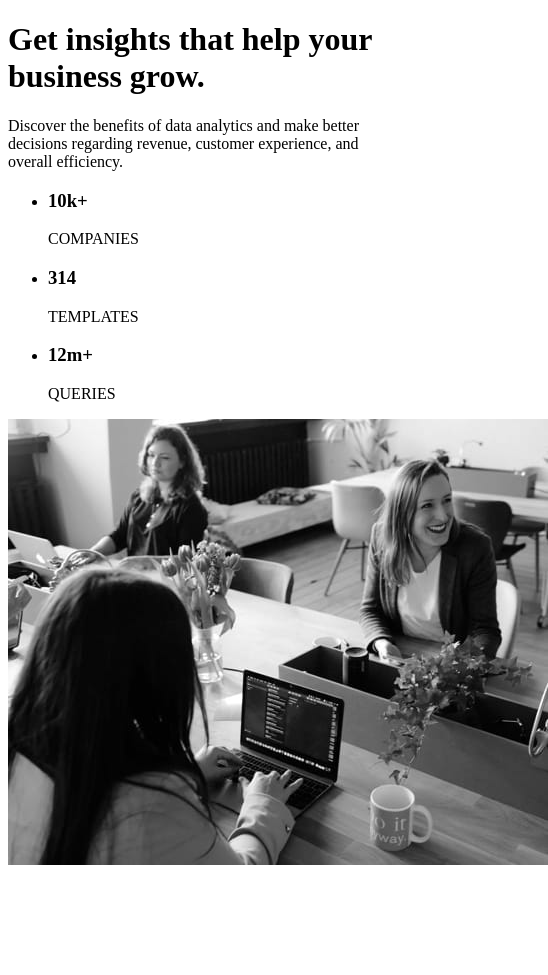
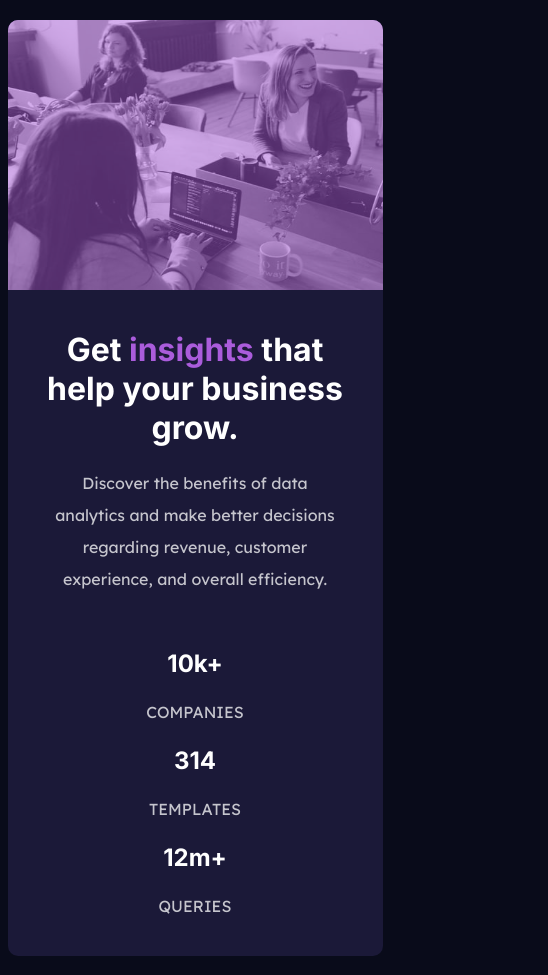
Before and after one commit to AzizaAlhausawi/Responsive-page-using-Html-CSS, a plain HTML site: page index.html in a window 390 px wide. Shown: the whole page, 548 px wide, since content can reach past the window. Before the commit the page ends 877 px from the top, so only its background shows below. Drawn offline with Linux system fonts and the light colour scheme.

Commit message:
add project

```diff
--- /dev/null
+++ b/css/styles.css
@@ -0,0 +1,155 @@
+body{
+  background-color: hsl(233, 47%, 7%);
+  margin:11% auto;
+  text-align: center;
+  width: 1440px;
+}
+
+h1{
+  color: hsl(0, 0%, 100%);
+  font-family: inter;
+  font-weight: 700;
+  font-size: 2.8rem;
+  margin-top: 0;
+  width: 75%;
+}
+
+h1 span{
+  color: hsl(277, 64%, 61%);
+}
+
+p{
+  color: hsla(0, 0%, 100%, 0.75);
+  font-family: Lexend Deca;
+  font-weight: 400;
+  line-height: 2;
+  width: 60%;
+}
+
+ul{
+  padding: 0;
+}
+
+ul li{
+  color: hsla(0, 0%, 100%, 0.75);
+  text-decoration: none;
+  display: inline-block;
+  margin: 40px 40px 40px 0;
+  font-family: Lexend Deca;
+}
+
+ul li h3{
+  color: hsl(0, 0%, 100%);
+  font-family: inter;
+  font-size: 1.50rem;
+}
+
+img{
+  border-top-right-radius: 10px;
+  border-bottom-right-radius: 10px;
+  width: 100%;
+  height: 500px;
+  opacity: 50%;
+}
+
+.container{
+  background-color: hsl(244, 38%, 16%);
+  border-radius: 10px;
+  text-align: left;
+}
+
+.image{
+  background-color: hsl(277, 64%, 61%);
+  float: right;
+  border-top-right-radius: 10px;
+  border-bottom-right-radius: 10px;
+  width: 50%;
+  height: 500px;
+}
+
+.texts{
+width: 50%;
+padding: 56px 0 1px 100px;
+}
+
+@media only screen and (max-width: 700px){
+
+  body{
+    background-color: hsl(233, 47%, 7%);
+    margin:5% auto;
+    text-align: center;
+    width:375px;
+  }
+
+  h1{
+    color: hsl(0, 0%, 100%);
+    font-family: inter;
+    font-weight: 700;
+    font-size: 2rem;
+    margin: 40px auto 20px;
+    width: 80%;
+  }
+
+  h1 span{
+    color: hsl(277, 64%, 61%);
+  }
+
+  p{
+    color: hsla(0, 0%, 100%, 0.75);
+    font-family: Lexend Deca;
+    font-weight: 400;
+    line-height: 2;
+    margin: 20px auto 20px;
+    width: 75%;
+  }
+
+  ul{
+    padding:10px 0 30px;
+  }
+
+  ul li{
+    color: hsla(0, 0%, 100%, 0.75);
+    text-decoration: none;
+    text-align: center;
+    display: block;
+    margin: 10px auto;
+    font-family: Lexend Deca;
+  }
+
+  ul li h3{
+    color: hsl(0, 0%, 100%);
+    font-family: inter;
+    font-size: 1.50rem;
+  }
+
+  img{
+    border-top-right-radius: 10px;
+    border-top-left-radius: 10px;
+    border-bottom-right-radius: 0;
+    width: 100%;
+    height: 100%;
+    opacity: 50%;
+  }
+
+  .container{
+    background-color: hsl(244, 38%, 16%);
+    border-radius: 10px;
+    text-align: center;
+  }
+
+  .image{
+    background-color: hsl(277, 64%, 61%);
+    border-top-right-radius: 10px;
+    border-top-left-radius: 10px;
+    border-bottom-right-radius: 0;
+    float: none;
+    width: 100%;
+    height: 270px;
+  }
+
+  .texts{
+  width: 100%;
+  padding:0;
+  text-align: center;
+  }
+}
--- a/index.html
+++ b/index.html
@@ -13,6 +13,9 @@
 </head>
 <body>
 <div class="container">
+  <div class="image">
+    <img src="./images/desktop.jpg" alt="main picture">
+  </div>
   <div class="texts">
   <h1>Get <span>insights</span> that help your business grow.</h1>
   <p>
@@ -25,9 +28,6 @@
   <li><h3>12m+</h3>QUERIES</li>
 </ul>
   </div>
-  <div class="image">
-    <img src="./images/desktop.jpg" alt="main picture">
-  </div>
 </div>
 </body>
 </html>
```
